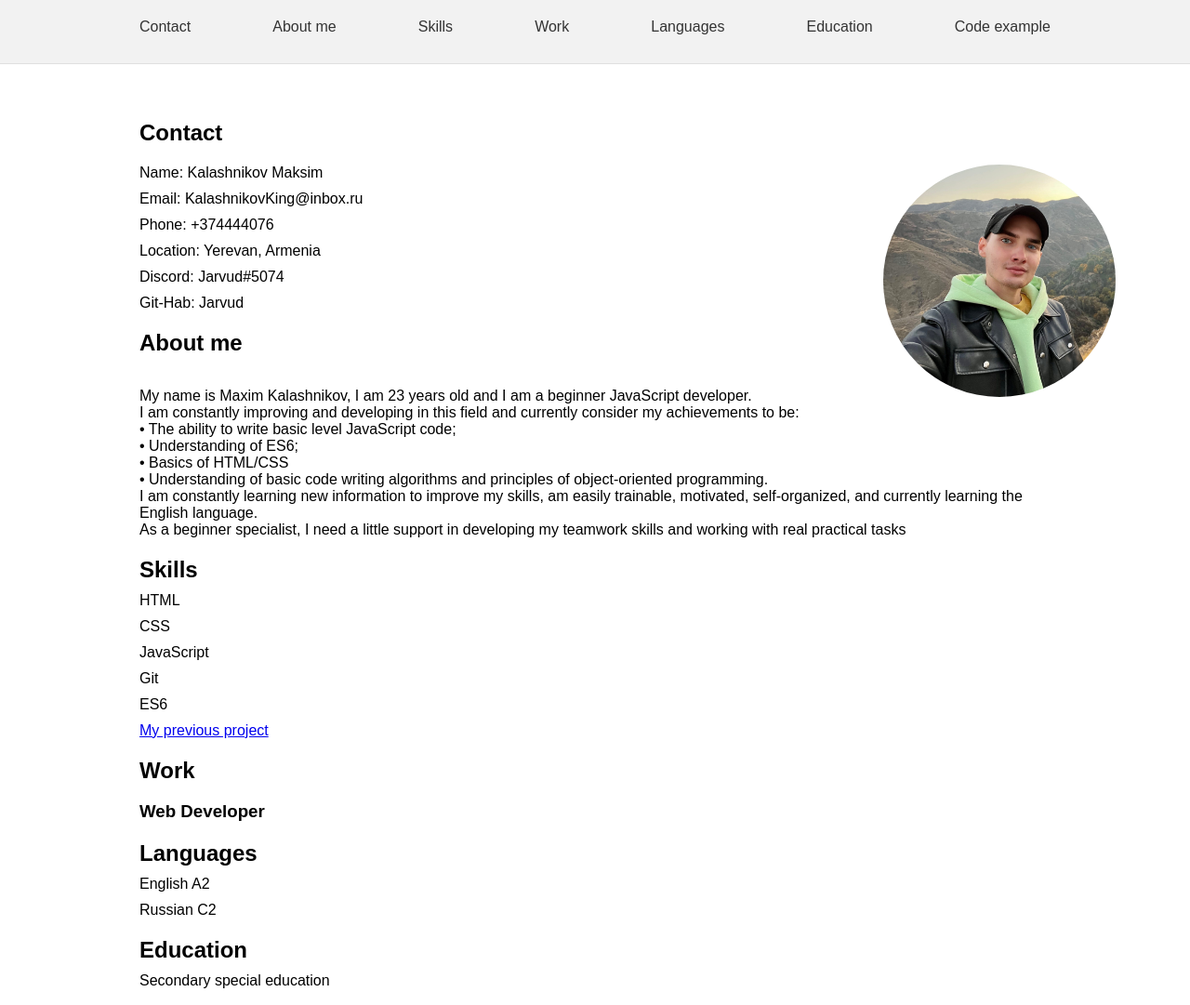
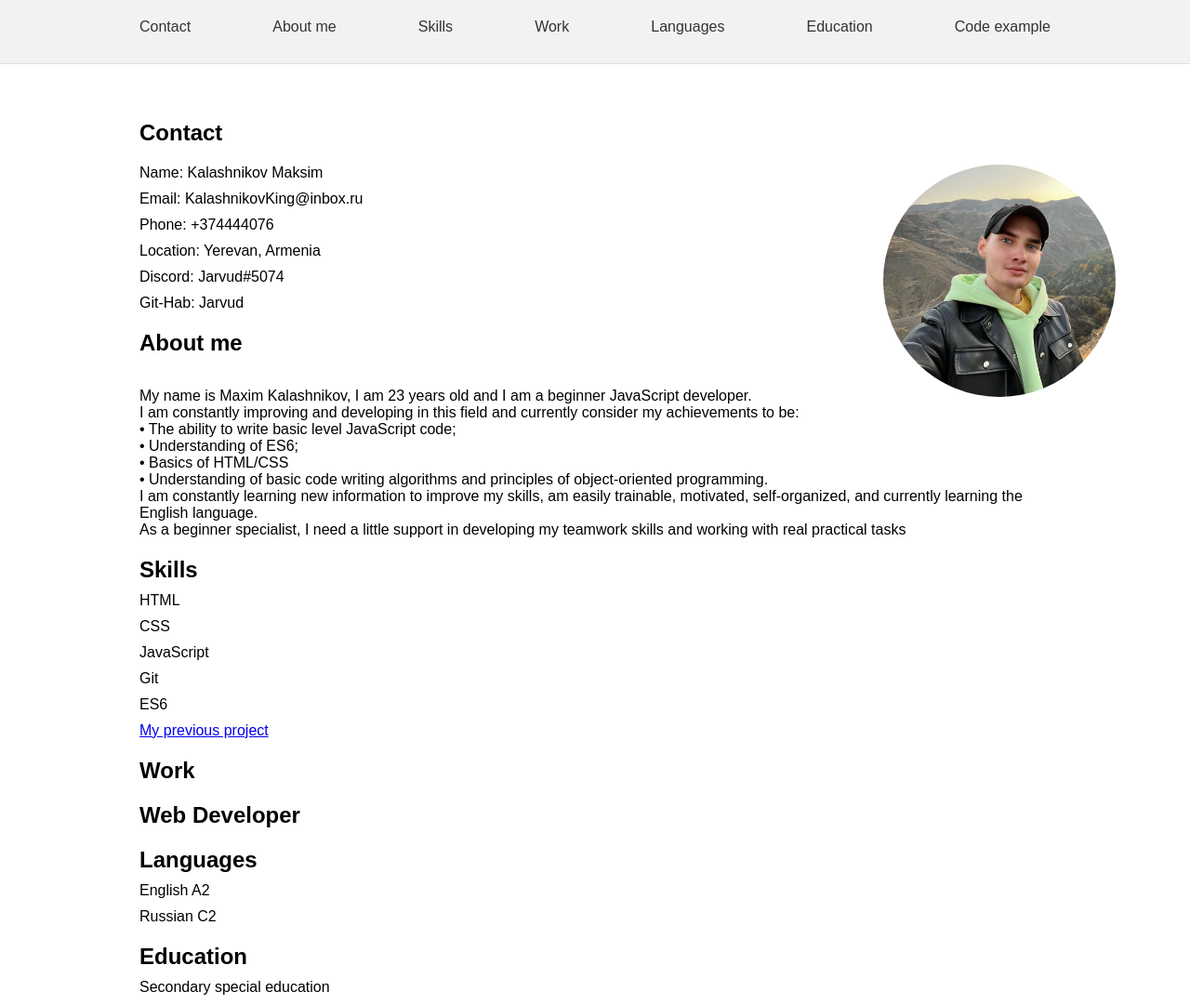
Before and after one commit to Jarvud/rsschool-cv, a plain HTML site: page index.html in a window 1280 px wide. Shown: the top 1081 px of the page at 93% size. Drawn offline with Linux system fonts and the light colour scheme.

Commit message:
Update index.html

```diff
--- a/index.html
+++ b/index.html
@@ -64,7 +64,7 @@
           <h2>Work</h2>
           <ul>
             <li>
-              <h3>Web Developer</h3>
+              <h2>Web Developer</h2>
             </li>
           </ul>
         </section>
```
